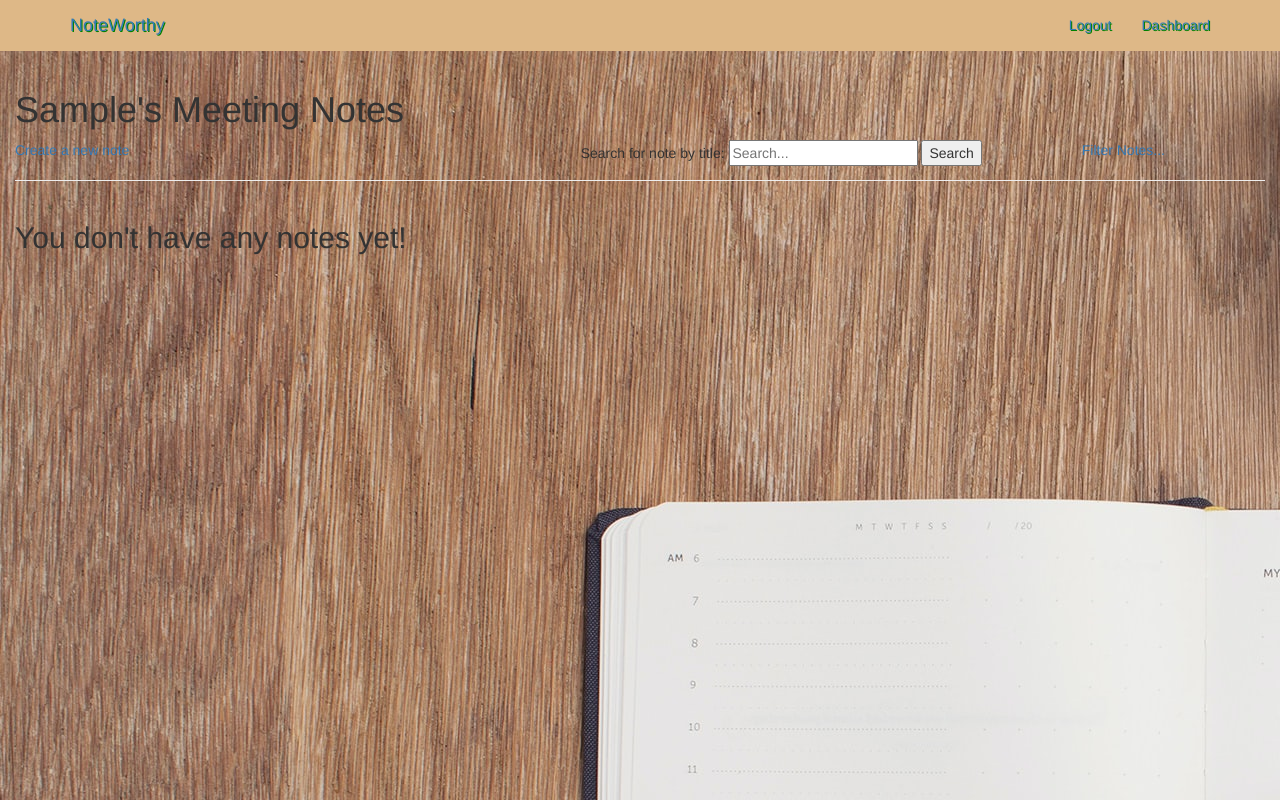
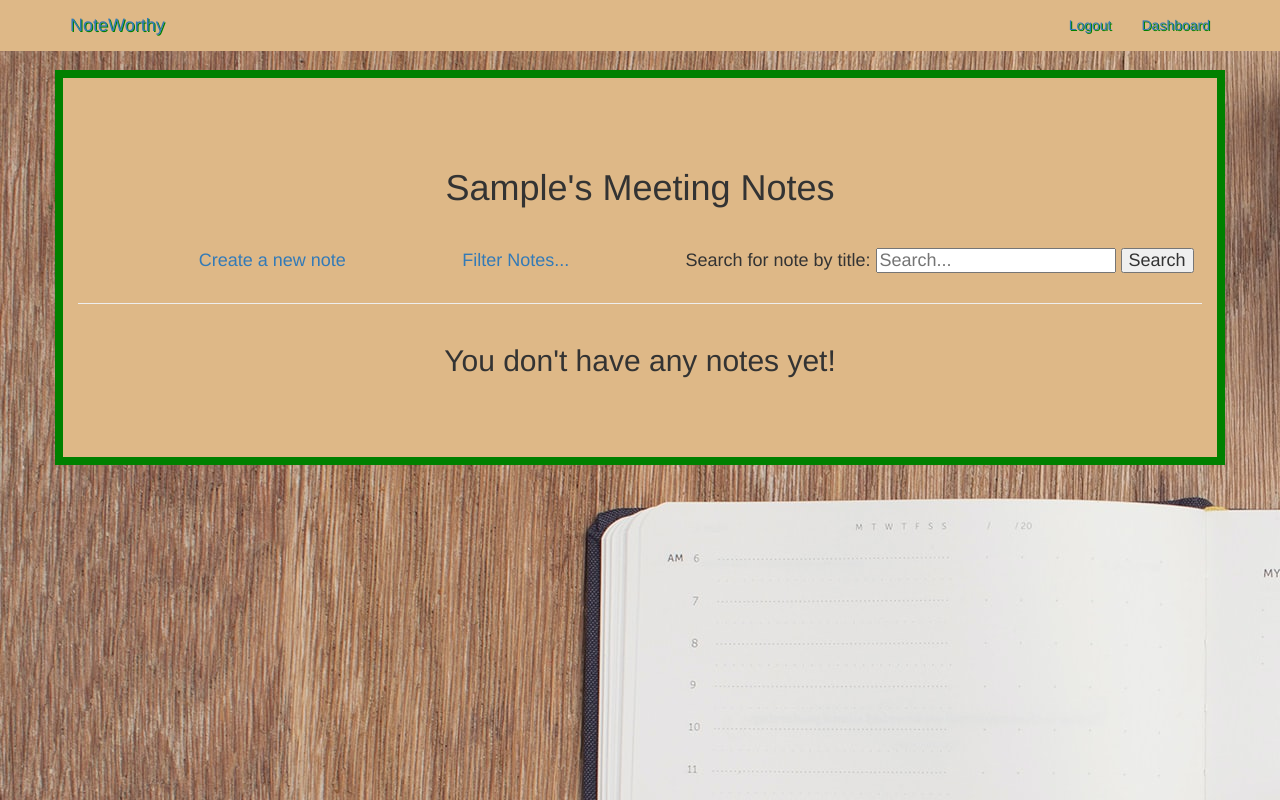
Before and after one commit to jonathankamau/note-taking-app, a Django app: template app/template/dashboard.html in a window 1280 px wide. Run offline with Django 3.2, Linux system fonts and the light colour scheme; the template is opened without the code that fills it, so the values that code supplies are empty; the visitor is signed in with stand-in values (Sample User, id 1); some libraries are stand-ins or nearby versions.

Commit message:
[Feature] update the dashboard template

```diff
--- a/app/template/dashboard.html
+++ b/app/template/dashboard.html
@@ -1,19 +1,20 @@
 {% extends 'base.html' %}
 {% block content%}
 
-<main class="container-fluid">
+<main class="container pure-border text-center">
 <h1>{{ user.first_name }}'s Meeting Notes</h1>
-<span>
-    <a href="{% url 'create_note' %}">Create a new note</a>
+<br/>
+<span class="call_to_action">
+    <h4><a href="{% url 'create_note' %}">Create a new note</a></h4>
 </span>
-<span class="search">
-    <a href="{% url 'filter_results' %}">Filter Notes...</a>
+<span class="call_to_action">
+    <h4><a href="{% url 'filter_results' %}">Filter Notes...</a></h4>
 </span>
-<span class="search">
+<span class="call_to_action">
     <form action="{% url 'search_results' %}" method="get">
-        <div>Search for note by title: <input name="q" type="text" placeholder="Search...">
+        <h4><div>Search for note by title: <input name="q" type="text" placeholder="Search...">
         <button type="submit">Search</button>
-        </div>
+        </div></h4>
     </form>
 </span>
 <hr>
@@ -21,7 +22,7 @@
 <div class="row col-md-20">
 {% if notes %}
     {% for note in notes %}
-        <div class="col-md-2">
+        <div class="col-md-2 pure-border">
             <div class="card mb-2">
                 <div class="card-body">
                     <h5 class="card-title">{{ note.title }}</h5>
@@ -39,7 +40,9 @@
         </div>
         {% endfor %}
 {% else %}
+<div class="text-center">
     <h2>You don't have any notes yet!</h2>
+</div>
 {% endif %}
 </div>
 </main>
```
